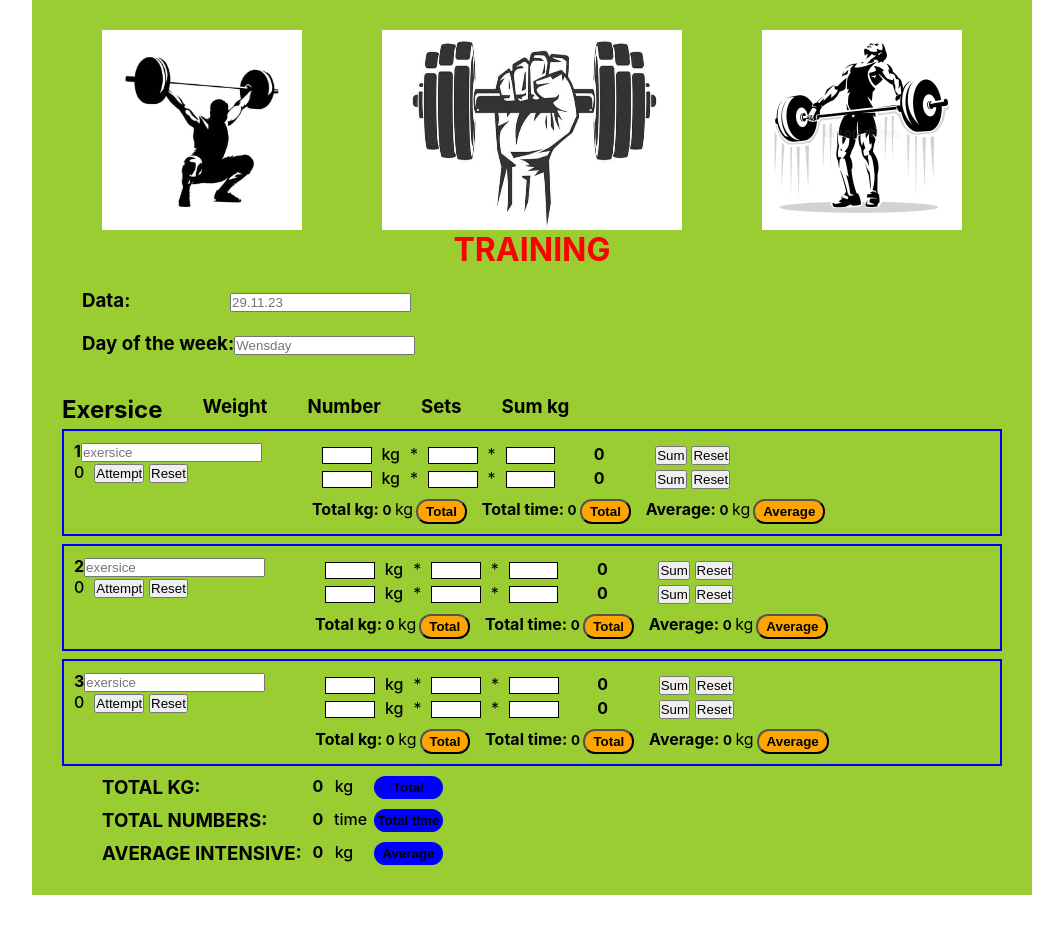
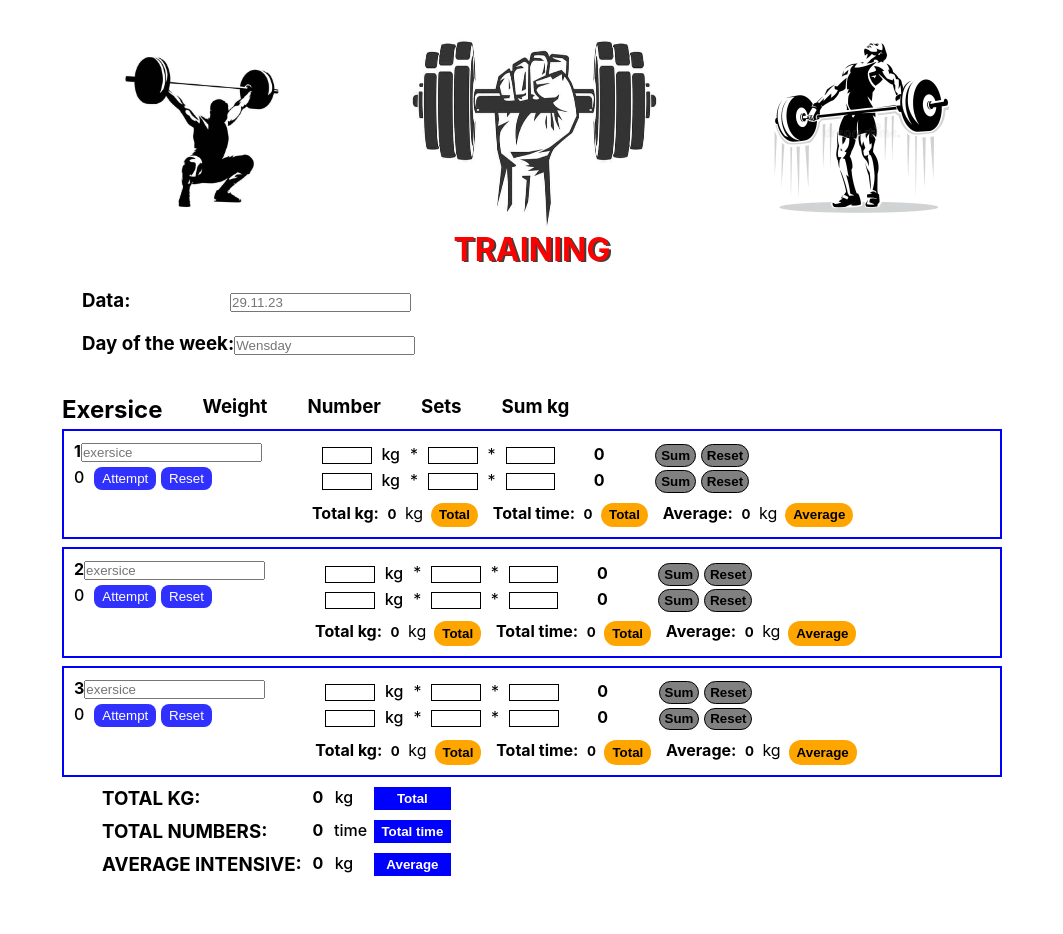
Before and after one commit to Genya10/weightlifting-notebook, a React (Create React App) app: page / in a window 1280 px wide. Shown: the top 934 px of the page, without its empty margins (108-1171 px from the left). Built offline with nearby package versions, Linux system fonts and the light colour scheme.

Commit message:
add styles to buttons

```diff
--- a/src/App.css
+++ b/src/App.css
@@ -8,11 +8,12 @@
   width: 62.5rem;
   padding: 1.875rem;
   margin: auto;
-  background-color: yellowgreen;
+
   margin-bottom: 3.125rem;
 }
 h1{
     text-align: center;
     text-transform: uppercase;
     color: red;
+    text-shadow: 0.125rem 0.0625rem rgba(0, 0, 0, 0.758);
 }
--- a/src/Counter/Counter.module.css
+++ b/src/Counter/Counter.module.css
@@ -0,0 +1,9 @@
+.btnCounter{
+    background-color: rgba(0, 0, 255, 0.811);
+    color: white;
+    padding: 0.25rem 0.5rem;
+    border-radius:0.5rem ;
+    cursor: pointer;
+    margin-top: 0.3rem;
+    border: none;
+}
--- a/src/Counter/Counter.tsx
+++ b/src/Counter/Counter.tsx
@@ -15,8 +15,8 @@ export const Counter =()=>{
     return(
         <div>
             <span>{counter}</span>
-            <button onClick={counterPlus}>Attempt</button>
-            <button onClick={counterReset}>Reset</button>
+            <button className={cl.btnCounter} onClick={counterPlus}>Attempt</button>
+            <button className={cl.btnCounter} onClick={counterReset}>Reset</button>
         </div>
     )
 }
--- a/src/Footer/Footer.module.css
+++ b/src/Footer/Footer.module.css
@@ -1,35 +1,35 @@
-.footer{
+.footer {
   margin-left: 2.5rem;
 }
-.footerCount{
+.footerCount {
   display: flex;
   margin-top: 0.625rem;
 }
-.titleFooter{
-    width:12.5rem;
+.titleFooter {
+  width: 12.5rem;
   text-transform: uppercase;
 }
-.footerNumb{
+.footerNumb {
   width: 2rem;
   text-align: center;
 }
-.footerBtn{
- background-color:blue;
+.footerBtn {
+  background-color: blue;
+  color: white;
   font-weight: 700;
- width: 4.3rem;
- border-radius: 0.75rem;
+  width: 4.8rem;
   cursor: pointer;
   margin-left: 0.625rem;
   padding-top: 0.2rem;
   padding-bottom: 0.2rem;
- border:none;
+  border: none;
 }
-.footerBtn:hover{
+.footerBtn:hover {
   background-color: brown;
-    transform: scale(1.2,1.2);
+  transform: scale(1.2, 1.2);
   transition: all 0.5s;
 }
-span{
+span {
   width: 1.25rem;
   text-align: center;
   font-weight: 500;
--- a/src/TotalPost/TotalPost.module.css
+++ b/src/TotalPost/TotalPost.module.css
@@ -6,15 +6,21 @@
 .total{
     display: flex;
     justify-content: center;
-    gap: 3px;
+    gap: 0.5rem;
 }
 .postBtn{
-    height: 25px;
+    height:1.56rem;
     background-color: orange;
-    border-radius: 12px;
+    border-radius: 0.75rem;
     font-weight: 600;
-    padding: 2px 8px;
+    padding: 0.125rem 0.5rem;
     cursor: pointer;
+    border: none;
+}
+.postBtn:hover{
+   background-color: blue;
+   color: white;
+   transition: all 0.7s ease;
 }
 h5{
     width: 10px;
--- a/src/TotalPost/TotalPost.tsx
+++ b/src/TotalPost/TotalPost.tsx
@@ -17,6 +17,7 @@ export const TotalPost=(props:PropsTotalPost )=>{
     const {updateTotal,updateTotalNumber} = useContext(Context);
 
     const[total,setTotal]=useState(0);
+    console.log(total)
     const[totalNumber,setTotalNumber]=useState(0);
     const[average,setAverage]=useState(0);
 
--- a/src/WeightOnTraining/WeightOnTraining.module.css
+++ b/src/WeightOnTraining/WeightOnTraining.module.css
@@ -7,7 +7,6 @@ button{
 }
 .sum{
     display: inline-block;
-    background-color: yellowgreen;
     border-radius: 0.5rem;
     font-weight: 700;
     min-width: 3rem;
@@ -18,9 +17,16 @@ button{
 }
 .inpNumb{
     border: 0.06rem solid black;
+    font-weight: 600;
     width:3.1rem;
     margin-left: 0.625rem;
+    text-align: center;
 }
-.btnReset{
-    margin-left: 1rem;
+.btnSumReset{
+   background-color: gray;
+   font-weight: 600;
+   padding: 0.18rem 0.31rem;
+   border-radius: 0.75rem;
+   cursor: pointer;
+   border: 0.06rem solid black;
 }
--- a/src/WeightOnTraining/WeightOnTraining.tsx
+++ b/src/WeightOnTraining/WeightOnTraining.tsx
@@ -18,9 +18,11 @@ export const WeightOnTraining = () => {
   const [inputSecond, setInputSecond] = useState(0);
 
   const inputsGroupFirst = () => {
+
     return setInputFirst(inputOne * inputTwo * inputThree);
   };
   const inputGroupSecond = () => {
+
     return setInputSecond(inputFor * inputFive * inputSix);
   };
 
@@ -30,15 +32,15 @@ export const WeightOnTraining = () => {
         <input className={cl.inpNumb}  onChange={(e)=>setInputTwo(Number(e.target.value))} />*
          <input className={cl.inpNumb}  onChange={(e)=>setInputThree(Number(e.target.value))}/>
          <span className={cl.sum}>{inputFirst} </span>
-         <button onClick={inputsGroupFirst}>Sum</button>
-         <button onClick={()=>{setInputFirst(0)}}>Reset</button>
+         <button className={cl.btnSumReset} onClick={inputsGroupFirst}>Sum</button>
+         <button className={cl.btnSumReset} onClick={()=>{setInputFirst(0)}}>Reset</button>
         <div>
           <input className={cl.inpNumb}  onChange={(e)=>setInputFor(Number(e.target.value))}/><span>kg</span>*
           <input className={cl.inpNumb}  onChange={(e)=>setInputFive(Number(e.target.value))}/>*
           <input className={cl.inpNumb}  onChange={(e)=>setInputSix(Number(e.target.value))}/>
           <span className={cl.sum}>{inputSecond} </span>
-          <button onClick={inputGroupSecond}>Sum</button>
-          <button onClick={()=>{setInputSecond(0)}}>Reset</button>
+          <button className={cl.btnSumReset} onClick={inputGroupSecond}>Sum</button>
+          <button className={cl.btnSumReset} onClick={()=>{setInputSecond(0)}}>Reset</button>
           </div>
           <TotalPost
                 inputFirst={inputFirst}
```
Lines whose indentation alone changed are shown as unchanged.
